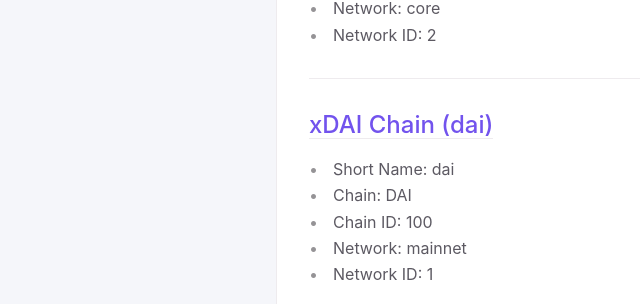
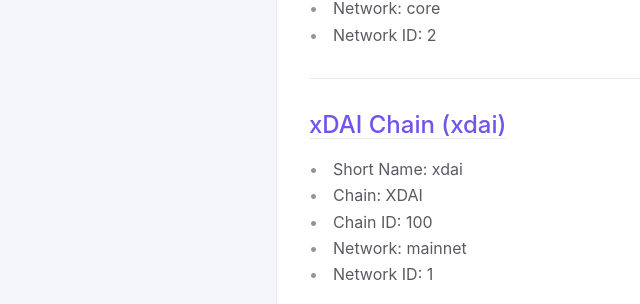
Before and after one commit to Night-commits/chains, a Jekyll site: the page built from chains.md, in a window 1280 px wide. Shown: the part 4527-4831 px from the top of the page, without its empty margins (79-719 px from the left). Built offline with Jekyll 4.4.1, drawn with Linux system fonts in a browser that asks for light colours.

Commit message:
DAI -> XDAI

```diff
--- a/_data/chains.json
+++ b/_data/chains.json
@@ -172,8 +172,8 @@
   },
   {
     "name": "xDAI Chain",
-    "short_name": "dai",
-    "chain": "DAI",
+    "short_name": "xdai",
+    "chain": "XDAI",
     "network": "mainnet",
     "chain_id": 100,
     "network_id": 1,
```
